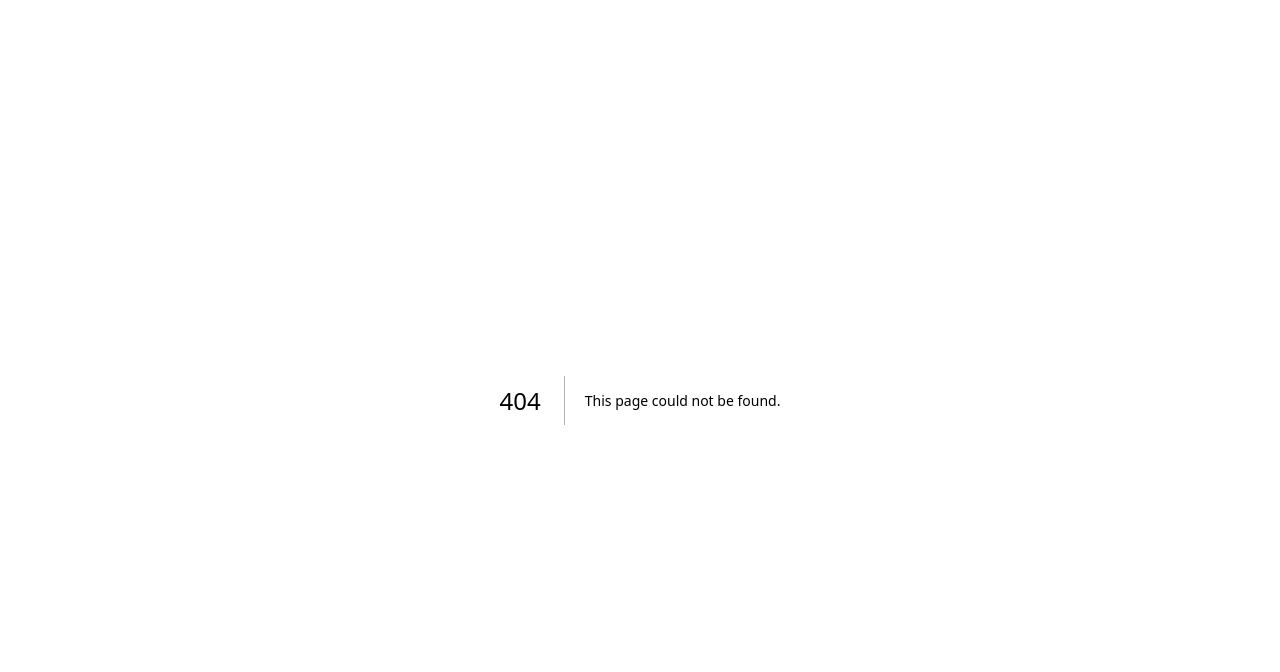
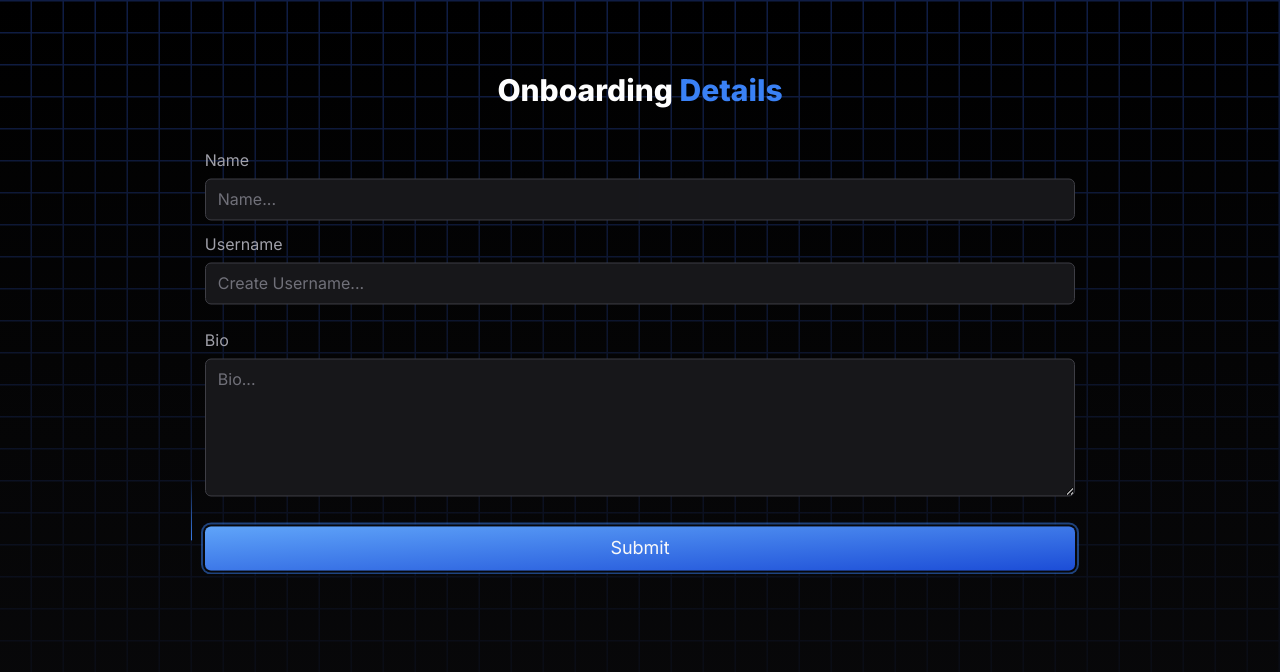
Before and after one commit to Jstreetman/fire-blog, a Next.js app: page /onboarding in a window 1280 px wide. Before the commit this address had no page. Shown: the top 672 px of the page. Built offline with nearby package versions, Linux system fonts and the light colour scheme.

Commit message:
Added onboarding route and its protection

```diff
--- /dev/null
+++ b/app/onboarding/layout.tsx
@@ -0,0 +1,21 @@
+import type { Metadata } from "next";
+import { Inter } from "next/font/google";
+
+const inter = Inter({ subsets: ["latin"] });
+
+export const metadata: Metadata = {
+  title: "Onboarding",
+  description: "Set account details",
+};
+
+export default function RootLayout({
+  children,
+}: Readonly<{
+  children: React.ReactNode;
+}>) {
+  return (
+    <html lang="en">
+      <body className={inter.className}>{children}</body>
+    </html>
+  );
+}
--- /dev/null
+++ b/app/onboarding/page.tsx
@@ -0,0 +1,9 @@
+import { OnboardingPage } from "@/components/Landing/Onboarding/OnboardingPage";
+
+export default function Home() {
+  return (
+    <div>
+      <OnboardingPage />
+    </div>
+  );
+}
--- a/components/Auth/AuthSignIn.tsx
+++ b/components/Auth/AuthSignIn.tsx
@@ -23,7 +23,7 @@ export const AuthSignIn = () => {
   const handleSignUpGoogle = async () => {
     await signInWithGoogle();
 
-    router.push("/feed");
+    router.refresh();
   };
 
   const handleSignIn = async (e: React.FormEvent) => {
--- /dev/null
+++ b/components/Landing/Onboarding/OnboardingDetails.tsx
@@ -0,0 +1,113 @@
+"use client";
+import { ReactNode } from "react";
+import { GridBeamAnimation } from "@/components/Animations/GridBeamAnimation";
+import { motion } from "framer-motion";
+import { twMerge } from "tailwind-merge";
+
+export const OnboardingDetails = () => {
+  return (
+    <section className=" overflow-hidden z-20">
+      <Content />
+      <GridBeamAnimation />
+    </section>
+  );
+};
+
+const Content = () => {
+  return (
+    <div className="mx-auto flex flex-col max-w-6xl justify-center items-center  px-4  md:px-8 md:py-8 ">
+      {/* motion.div onboarding details here */}
+      <motion.h1
+        initial={{ opacity: 0, y: 1000 }}
+        animate={{ opacity: 1, y: 0 }}
+        transition={{ duration: 1.25, ease: "anticipate" }}
+        className=" py-10 text-3xl z-20 font-extrabold"
+      >
+        Onboarding <span className="text-blue-500">Details</span>
+      </motion.h1>
+      <div className="mx-auto flex flex-col justify-center items-center w-full ">
+        <motion.div
+          initial={{ opacity: 0, y: 1000 }}
+          animate={{ opacity: 1, y: 0 }}
+          transition={{ duration: 1.35, ease: "anticipate", delay: 0.25 }}
+          className="z-20 w-4/5"
+        >
+          <FormDetails />
+        </motion.div>
+      </div>
+    </div>
+  );
+};
+
+const FormDetails = () => {
+  return (
+    <form onSubmit={handleSubmit}>
+      <div className="mb-3">
+        <label htmlFor="name-input" className="mb-1.5 block text-zinc-400">
+          Name
+        </label>
+        <input
+          id="name-input"
+          type="text"
+          name="name"
+          placeholder="Name..."
+          className="w-full rounded-md border border-zinc-700 bg-zinc-900 px-3 py-2 placeholder-zinc-500 ring-1 ring-transparent transition-shadow focus:outline-0 focus:ring-blue-700"
+        />
+      </div>
+      <div className="mb-6">
+        <div className="mb-1.5 flex items-end justify-between">
+          <label htmlFor="username-input" className="block text-zinc-400">
+            Username
+          </label>
+        </div>
+        <input
+          id="username-input"
+          type="text"
+          name="username"
+          placeholder="Create Username..."
+          className="w-full rounded-md border border-zinc-700 bg-zinc-900 px-3 py-2 placeholder-zinc-500 ring-1 ring-transparent transition-shadow focus:outline-0 focus:ring-blue-700"
+        />
+      </div>
+      <div className="mb-6">
+        <div className="mb-1.5 flex items-end justify-between">
+          <label htmlFor="bio-input" className="block text-zinc-400">
+            Bio
+          </label>
+        </div>
+        <textarea
+          id="bio-input"
+          name="bio"
+          placeholder="Bio..."
+          rows={5}
+          className="w-full rounded-md border border-zinc-700 bg-zinc-900 px-3 py-2 placeholder-zinc-500 ring-1 ring-transparent transition-shadow focus:outline-0 focus:ring-blue-700"
+        />
+      </div>
+      <SplashButton type="submit" className="w-full">
+        Submit
+      </SplashButton>
+    </form>
+  );
+};
+
+const SplashButton = ({ children, className, ...rest }: ButtonProps) => {
+  return (
+    <button
+      className={twMerge(
+        "rounded-md bg-gradient-to-br from-blue-400 to-blue-700 px-4 py-2 text-lg text-zinc-50 ring-2 ring-blue-500/50 ring-offset-2 ring-offset-zinc-950 transition-all hover:scale-[1.02] hover:ring-transparent active:scale-[0.98] active:ring-blue-500/70",
+        className
+      )}
+      {...rest}
+    >
+      {children}
+    </button>
+  );
+};
+
+type ButtonProps = {
+  children: ReactNode;
+  className?: string;
+} & React.ButtonHTMLAttributes<HTMLButtonElement>;
+
+const handleSubmit = async (e: any) => {
+  e.preventDefault();
+};
--- /dev/null
+++ b/components/Landing/Onboarding/OnboardingPage.tsx
@@ -0,0 +1,10 @@
+import { CardGridAnimation } from "@/components/Animations/CardGrid";
+import { OnboardingDetails } from "./OnboardingDetails";
+
+export const OnboardingPage = () => {
+  return (
+    <div>
+      <OnboardingDetails />
+    </div>
+  );
+};
--- a/constants.ts
+++ b/constants.ts
@@ -2,5 +2,6 @@ export const ROOT_ROUTE_SIGNIN = "/signin";
 export const ROOT_ROUTE_SIGNUP = "/signup";
 export const ROOT_ROUTE = "/";
 export const HOME_ROUTE = "/feed";
+export const ONBOARDING_ROUTE = "/onboarding";
 
 export const SESSION_COOKIE_NAME = "AuthToken";
--- a/middleware.ts
+++ b/middleware.ts
@@ -5,15 +5,19 @@ import {
   ROOT_ROUTE_SIGNUP,
   ROOT_ROUTE,
   SESSION_COOKIE_NAME,
+  ONBOARDING_ROUTE,
 } from "./constants";
 
-const protectedRoutes = [HOME_ROUTE];
+const protectedRoutes = [HOME_ROUTE, ONBOARDING_ROUTE];
 
 export default function middleware(request: NextRequest) {
   const session = request.cookies.get(SESSION_COOKIE_NAME)?.value || "";
 
   // Redirect to login if session is not set
   if (!session && protectedRoutes.includes(request.nextUrl.pathname)) {
+    const absoluteURL = new URL(ROOT_ROUTE_SIGNIN, request.nextUrl.origin);
+    return NextResponse.redirect(absoluteURL.toString());
+  } else if (!session && request.nextUrl.pathname === ONBOARDING_ROUTE) {
     const absoluteURL = new URL(ROOT_ROUTE_SIGNIN, request.nextUrl.origin);
     return NextResponse.redirect(absoluteURL.toString());
   }
```
